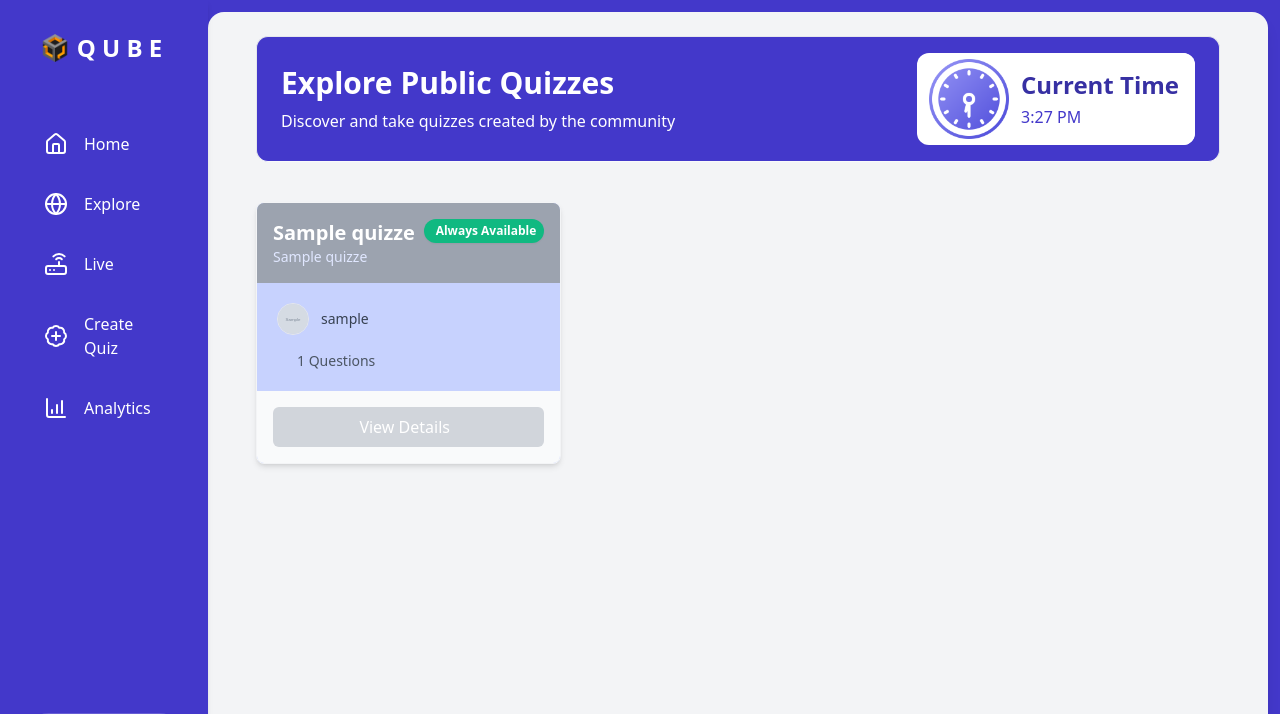
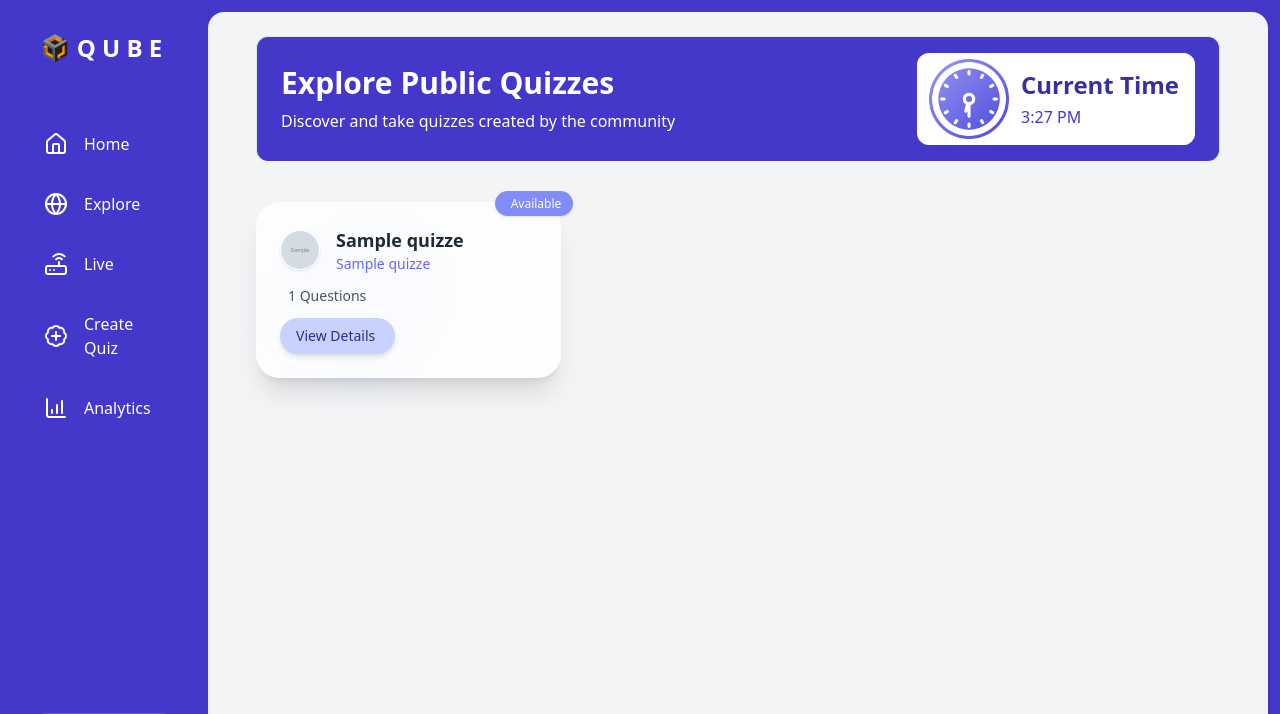
Before and after one commit to TheSushantKumbhar/QUBE, a Flask app: page /quiz/explore in a window 1280 px wide. Shown: the top 714 px of the page. Run offline with Flask 3, Linux system fonts and the light colour scheme; tables that the repository leaves empty hold one stand-in row (values such as "Sample post"); grey boxes marked "Sample" are stand-in pictures; style sheets or scripts are compiled from the project's sources; some libraries are stand-ins or nearby versions.

Commit message:
Update explore.html

```diff
--- a/templates/explore/explore.html
+++ b/templates/explore/explore.html
@@ -119,65 +119,55 @@
     {% if quizzes %}
     <div class="grid grid-cols-1 md:grid-cols-2 lg:grid-cols-3 gap-6">
         {% for quiz in quizzes %}
-        <div class="group bg-indigo-200 rounded-lg overflow-hidden shadow-md transition-all duration-300 hover:shadow-xl border border-gray-100 flex flex-col h-full">
-            <!-- Quiz Header with Status Badge -->
-            <div class="bg-gray-400 p-4 relative">
-                <h3 class="text-xl font-bold text-white truncate">{{ quiz.title }}</h3>
-                <p class="text-indigo-100 text-sm">{{ quiz.subject }}</p>
+        <div class="relative group">
+            <!-- Floating Blob SVG Background -->
+            <div class="absolute -top-6 -left-6 w-60 h-60 z-0 opacity-70 blur-md">
+                <svg viewBox="0 0 200 200" xmlns="http://www.w3.org/2000/svg">
+                    <path fill="#e0e7ff" d="M50,-60C65,-48,75,-32,78,-15C80,2,74,18,64,33C54,48,39,62,22,67C5,72,-13,68,-30,60C-47,52,-63,39,-67,22C-71,5,-63,-16,-50,-32C-37,-48,-19,-59,-1,-59C17,-60,34,-61,50,-60Z" transform="translate(100 100)" />
+                </svg>
+            </div>
 
-                <!-- Status Badge -->
-                <div class="absolute top-4 right-4">
-                    {% if quiz.always_available %}
-                    <span class="bg-emerald-500 text-white text-xs font-semibold px-2 py-1 rounded-full shadow-sm flex items-center">
-                        <i class="fas fa-infinity mr-1"></i> Always Available
-                    </span>
-                    {% else %}
-                        {% if quiz.start_time <= current_time <= quiz.end_time %}
-                        <span class="bg-green-500 text-white text-xs font-semibold px-2 py-1 rounded-full shadow-sm flex items-center">
-                            <i class="fas fa-bolt mr-1"></i> Available Now
-                        </span>
-                        {% else %}
-                        <span class="bg-yellow-500 text-white text-xs font-semibold px-2 py-1 rounded-full shadow-sm flex items-center">
-                            <i class="fas fa-clock mr-1"></i> Not Available
-                        </span>
-                        {% endif %}
+            <!-- Quiz Info -->
+            <div class="relative z-10 p-6 max-w-sm mx-auto backdrop-blur-md bg-white/80 rounded-3xl shadow-xl ">
+                <div class="flex items-center gap-4 mb-3">
+                    <img src="{{ quiz.user.profile_pic or '/static/default-profile.png' }}" class="w-10 h-10 rounded-full object-cover border border-white shadow">
+                    <div>
+                        <h3 class="text-lg font-bold text-gray-800">{{ quiz.title }}</h3>
+                        <p class="text-sm text-indigo-500">{{ quiz.subject }}</p>
+                    </div>
+                </div>
+
+                <div class="text-sm text-gray-600 space-y-1 mb-3">
+                    <p><i class="fas fa-question-circle text-indigo-400 mr-2"></i>{{ quiz.questions|length }} Questions</p>
+                    {% if not quiz.always_available %}
+                    <p><i class="fas fa-calendar-alt text-indigo-400 mr-2"></i>{{ quiz.start_time.strftime('%I:%M %p') }} - {{ quiz.end_time.strftime('%I:%M %p') }}</p>
                     {% endif %}
                 </div>
+
+                <a href="{{ url_for('quiz.explore_quiz_details', quiz_id=quiz.id) }}"
+                   class="inline-block bg-indigo-200 text-indigo-900 text-sm px-4 py-2 rounded-full font-medium shadow-md hover:bg-indigo-300 transition duration-300">
+                    View Details <i class="fas fa-arrow-right ml-1"></i>
+                </a>
             </div>
 
-            <!-- Quiz Content -->
-            <div class="p-5 flex-grow">
-                <!-- Author Info -->
-                <div class="flex items-center mb-4">
-                    <img src="{{ quiz.user.profile_pic or '/static/default-profile.png' }}" class="w-8 h-8 rounded-full object-cover border border-gray-200 mr-3">
-                    <span class="text-gray-700 font-medium text-sm">{{ quiz.user.username or quiz.user.email }}</span>
-                </div>
-
-                <!-- Quiz Details -->
-                <div class="space-y-2 text-sm text-gray-600">
-                    <div class="flex items-center">
-                        <i class="fas fa-question-circle text-indigo-500 w-5"></i>
-                        <span>{{ quiz.questions|length }} Questions</span>
-                    </div>
-
-                    {% if not quiz.always_available %}
-                    <div class="flex items-center">
-                        <i class="fas fa-calendar-alt text-indigo-500 w-5"></i>
-                        <span>{{ quiz.start_time.strftime('%I:%M %p') }} - {{ quiz.end_time.strftime('%I:%M %p') }}</span>
-                    </div>
-                    {% endif %}
-                </div>
-            </div>
-
-            <!-- Action Button -->
-            <div class="p-4 bg-gray-50 mt-auto">
-                <a href="{{ url_for('quiz.explore_quiz_details', quiz_id=quiz.id) }}"
-                    class="block w-full bg-gray-300 hover:bg-indigo-400 text-white text-center py-2 px-4 rounded-md transition-colors duration-300">
-                    <span class="font-medium">View Details</span>
-                    <i class="fas fa-arrow-right ml-2"></i>
-                </a>
+            <!-- Status Badge floating nearby -->
+            <div class="absolute -top-3 -right-3 z-20">
+                {% if quiz.always_available %}
+                <span class="bg-indigo-400 text-white text-xs font-medium px-3 py-1 rounded-full shadow">
+                    <i class="fas fa-infinity mr-1"></i> Available
+                </span>
+                {% elif quiz.start_time <= current_time <= quiz.end_time %}
+                <span class="bg-emerald-400 text-white text-xs font-medium px-3 py-1 rounded-full shadow">
+                    <i class="fas fa-bolt mr-1"></i> Now
+                </span>
+                {% else %}
+                <span class="bg-yellow-400 text-white text-xs font-medium px-3 py-1 rounded-full shadow">
+                    <i class="fas fa-clock mr-1"></i> Not Available
+                </span>
+                {% endif %}
             </div>
         </div>
+
         {% endfor %}
     </div>
 
```
